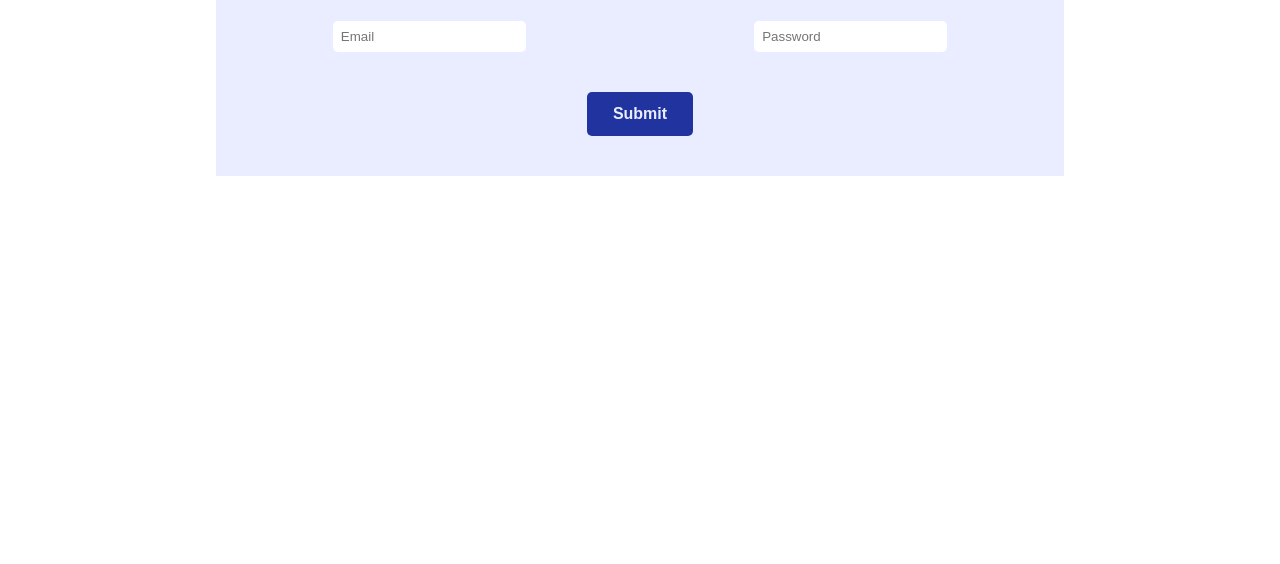
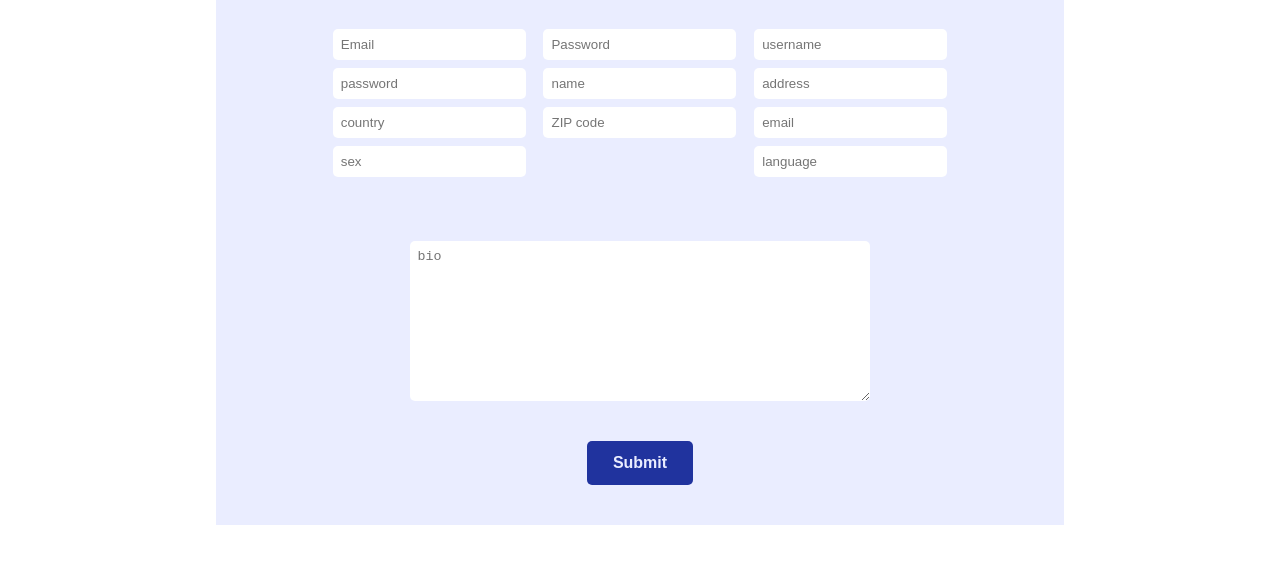
Before and after one commit to ashubenko/goals, a plain HTML site: page signup.html in a window 1280 px wide. Shown: the part 232-796 px from the top of the page. Drawn offline with Linux system fonts and the light colour scheme.

Commit message:
Added new fields

```diff
--- a/auth.css
+++ b/auth.css
@@ -1,6 +1,7 @@
 .form-row{
     display: flex;
     flex-direction: row;
+    flex-wrap: wrap;
     justify-content: space-between;
     width: 80%;
 }
@@ -9,6 +10,7 @@
     border-radius: 5px;
     border: 0;
     margin: 0;
+    margin-top: 1vh;
 }
 .subgoal-column-choice{
     display: flex;
--- a/signup.html
+++ b/signup.html
@@ -1,4 +1,3 @@
-<!DOCTYPE html>
 <html lang="en">
     <head>
         <meta charset="UTF-8">
@@ -17,11 +16,21 @@
         </div>
         <div class="form-card light-blue">
             <div class="form-title">Create an account</div>
-            <div class="form-row">
-                <input type="text" placeholder="Email" class="auth-input">
+            <form action="" class="form-row">
+                <input type="email" placeholder="Email" class="auth-input">
                 <input type="password" placeholder="Password" class="auth-input">
-            </div>
+                <input type="text" placeholder="username" class="auth-input">
+                <input type="text" placeholder="password" class="auth-input">
+                <input type="text" placeholder="name" class="auth-input">
+                <input type="text" placeholder="address" class="auth-input">
+                <input type="text" placeholder="country" class="auth-input">
+                <input type="text" placeholder="ZIP code" class="auth-input">
+                <input type="text" placeholder="email" class="auth-input">
+                <input type="text" placeholder="sex" class="auth-input">
+                <input type="text" placeholder="language" class="auth-input">
+            </form>
+            <textarea type="text" placeholder="bio" class="auth-input area"></textarea>
             <button class="form-submit">Submit</button>
         </div>
     </body>
-</html>
+</html></body></html>
```
Also changed, not shown: 3 other files.
